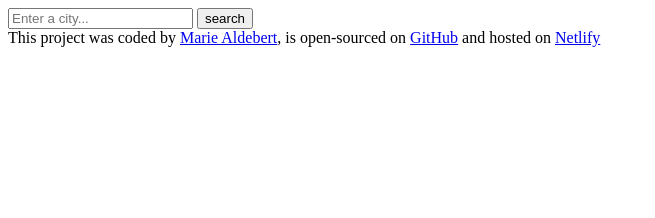
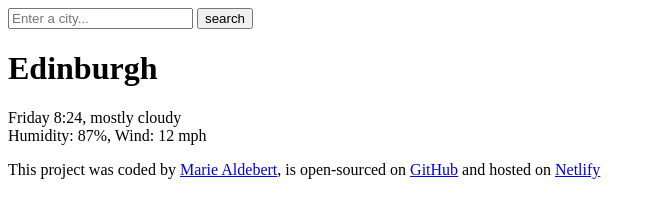
Before and after one commit to maldebert/My-Weather-App, a plain HTML site: page index.html in a window 1280 px wide. Shown: the whole page, without its empty margins (0-655 px from the left). Drawn offline with Linux system fonts and the light colour scheme.

Commit message:
city details

```diff
--- a/index.html
+++ b/index.html
@@ -12,7 +12,14 @@
         <input type="submit" value="search" />
       </form>
     </header>
-    <main></main>
+    <main>
+      <h1>Edinburgh</h1>
+      <p>
+        Friday 8:24, mostly cloudy
+        <br />
+        Humidity: 87%, Wind: 12 mph
+      </p>
+    </main>
     <footer>
       This project was coded by
       <a href="https://github.com/maldebert" target="_blank">Marie Aldebert</a>,
```
